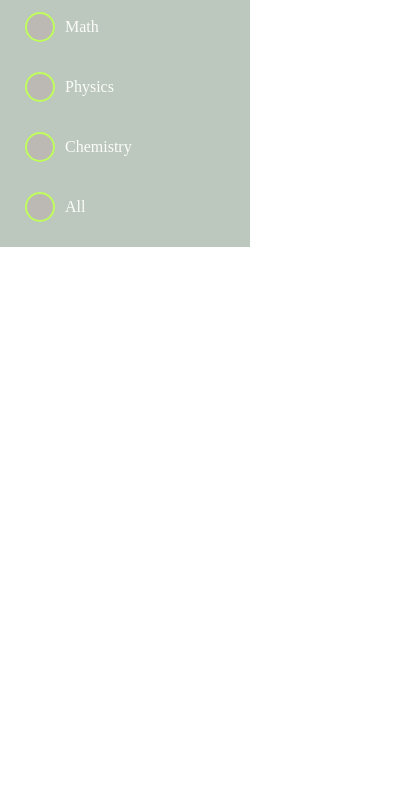
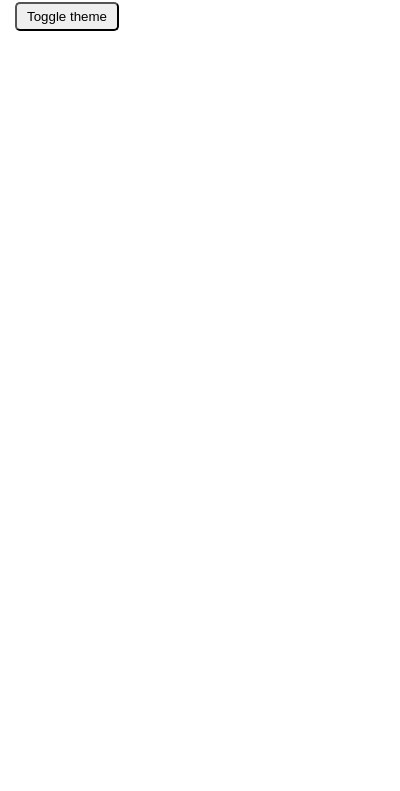
Before and after one commit to hokageCV/revisio, a browser extension: page popup/popup.html in a window 400 px wide. Shown: the part 47-838 px from the top of the page. Drawn offline with Linux system fonts and the light colour scheme.

Commit message:
toggle theme

```diff
--- a/background/background.js
+++ b/background/background.js
@@ -11,7 +11,8 @@ var __awaiter = (this && this.__awaiter) || function (thisArg, _arguments, P, ge
 chrome.runtime.onInstalled.addListener((e) => __awaiter(void 0, void 0, void 0, function* () {
     console.log(e);
     if (e.reason === chrome.runtime.OnInstalledReason.INSTALL) {
-        yield chrome.storage.local.set({ isOnboarded: false });
+        yield chrome.storage.sync.set({ isOnboarded: false });
+        yield chrome.storage.sync.set({ darkMode: false });
         chrome.tabs.create({
             url: "./background/onboard/onboard.html", //this path has to be relative to root directory
         });
--- a/background/background.ts
+++ b/background/background.ts
@@ -1,7 +1,7 @@
 chrome.runtime.onInstalled.addListener(async (e) => {
-    console.log(e);
     if (e.reason === chrome.runtime.OnInstalledReason.INSTALL) {
-        await chrome.storage.local.set({ isOnboarded: false });
+        await chrome.storage.sync.set({ isOnboarded: false });
+        await chrome.storage.sync.set({ darkMode: false });
 
         chrome.tabs.create({
             url: "./background/onboard/onboard.html", //this path has to be relative to root directory
--- a/background/onboard/onboard.css
+++ b/background/onboard/onboard.css
@@ -1,5 +1,8 @@
 :root {
-  --baseBG: var(--green);
+  --baseBG: var(--snow-1);
+  --inputBG: var(--snow-3);
+  --heading: var(--night-3);
+  --buttonBG: var(--frost-3);
 }
 
 body {
@@ -18,6 +21,7 @@ main {
 
 main h1 {
   font-size: 32px;
+  color: var(--heading);
 }
 
 main input {
@@ -26,7 +30,7 @@ main input {
   font-size: 28px;
   outline: none;
   border-radius: 5px;
-  background-color: var(--green-slate);
+  background-color: var(--inputBG);
 }
 
 button {
@@ -36,5 +40,5 @@ button {
   font-weight: bold;
   border-radius: 10px;
   cursor: pointer;
-  background-color: var(--orange-dark);
+  background-color: var(--buttonBG);
 }
--- a/background/onboard/onboard.js
+++ b/background/onboard/onboard.js
@@ -23,8 +23,8 @@ document.addEventListener("DOMContentLoaded", () => {
 });
 const saveName = (input) => __awaiter(void 0, void 0, void 0, function* () {
     try {
-        yield chrome.storage.local.set({ userName: input.value });
-        yield chrome.storage.local.set({ isOnboarded: true });
+        yield chrome.storage.sync.set({ userName: input.value });
+        yield chrome.storage.sync.set({ isOnboarded: true });
         window.close();
         chrome.tabs.create({ url: "chrome://newtab" });
     }
--- a/background/onboard/onboard.ts
+++ b/background/onboard/onboard.ts
@@ -17,8 +17,8 @@ document.addEventListener("DOMContentLoaded", () => {
 
 const saveName = async (input: HTMLInputElement) => {
     try {
-        await chrome.storage.local.set({ userName: input.value });
-        await chrome.storage.local.set({ isOnboarded: true });
+        await chrome.storage.sync.set({ userName: input.value });
+        await chrome.storage.sync.set({ isOnboarded: true });
         window.close();
         chrome.tabs.create({ url: "chrome://newtab" });
     } catch (err) {
--- a/newTab/newTab.css
+++ b/newTab/newTab.css
@@ -1,12 +1,9 @@
 @import url("https://fonts.googleapis.com/css2?family=Montserrat&display=swap");
 
 :root {
-  /* --baseBG: #2e3436; */
-  /* --mainText: #e9dcc9; */
-  --baseBG: var(--orange-light);
-
-  --cardBG: var(--orange-light-dark);
-  --cardText: var(--blue-dark);
+  --baseBG: var(--aurora-green);
+  --cardBG: var(--aurora-yellow);
+  --cardText: var(--night-4);
 }
 
 body {
--- a/popup/popup.css
+++ b/popup/popup.css
@@ -1,28 +1,22 @@
 :root {
-  --navBG: var(--red-bright);
-  --navText: white;
-  --mainBG: var(--green-whiteish);
-  --mainText: #fbfcf8;
-
-  --options-primary-color: var(--green-chatak);
-  --options-text-color: red;
-  --options-background-color: yellow;
-  --options-radio-hover-BG: var(--green-bright-dark);
-  --options-radio-inner: var(--white-bright);
-  --options-radio-border-hover-BG: var(--green);
+  --navBG: #f0f0f0;
+  --navText: #333;
+  --mainBG: #fff;
+  --mainText: #333;
 }
 
 body {
   width: 250px;
   margin: 0;
   padding: 0;
+  --bg-color: var(--mainBG);
+  --text-color: var(--mainText);
 }
 
 nav {
   background-color: var(--navBG);
   padding: 1px;
   margin: 0;
-
   display: flex;
   justify-content: center;
   align-items: center;
@@ -31,78 +25,34 @@ nav {
 nav p {
   font-size: 22px;
   color: var(--navText);
-
   margin: 1px;
   padding: 5px;
   height: 30px;
 }
 
 main {
+  background-color: var(--bg-color);
+  color: var(--text-color);
   font-size: 16px;
-  color: var(--mainText);
-  background-color: var(--mainBG);
   padding: 5px;
-
   display: flex;
   flex-direction: column;
   justify-content: center;
   align-items: flex-start;
 }
 
-/* ================== options ================ */
-
-.options {
-  display: flex;
-  flex-wrap: wrap;
-  flex-direction: column;
+main button {
+  margin-left: 10px;
+  cursor: pointer;
+  padding: 5px 10px;
+  border-radius: 5px;
 }
 
-label {
-  display: flex;
-  cursor: pointer;
-  font-weight: 500;
-  position: relative;
-  overflow: hidden;
-  margin-bottom: 10px;
+body.dark-mode {
+  --navBG: #222;
+  --navText: #fff;
+  --mainBG: #111;
+  --mainText: #fff;
+  --bg-color: var(--mainBG);
+  --text-color: var(--mainText);
 }
-
-input {
-  position: absolute;
-  left: -9999px;
-}
-
-input:checked + span {
-  background-color: var(--options-radio-hover-BG);
-}
-
-span {
-  display: flex;
-  align-items: center;
-  padding: 10px 20px;
-  border-radius: 9999px;
-  transition: 0.25s ease;
-  margin-right: 10px;
-}
-
-span:hover {
-  background-color: var(--options-radio-hover-BG);
-}
-
-span:before {
-  display: flex;
-  flex-shrink: 0;
-  content: "";
-  background-color: var(--options-radio-inner);
-  width: 30px;
-  height: 30px;
-  border-radius: 50%;
-  margin-right: 10px;
-  transition: 0.25s ease;
-  box-shadow: inset 0 0 0 2px var(--options-primary-color);
-}
-
-input:checked + span:before {
-  box-shadow: inset 0 0 0 7px var(--options-primary-color);
-}
-
-/* ============================================= */
--- a/popup/popup.html
+++ b/popup/popup.html
@@ -4,8 +4,8 @@
     <meta charset="UTF-8">
     <meta http-equiv="X-UA-Compatible" content="IE=edge">
     <meta name="viewport" content="width=device-width, initial-scale=1.0">
+    <link rel="stylesheet" href="../variables/variables.css">
     <link rel="stylesheet" href="./popup.css">
-    <link rel="stylesheet" href="../variables/variables.css">
 
     <title>Popup</title>
 </head>
@@ -14,26 +14,7 @@
         <p>Revisio</p>
     </nav>
     <main>
-        <div class="options">
-
-            <label for="math">
-                <input type="radio" name="subject" id="math" value="math">
-                <span>Math</span>
-            </label>
-            <label for="physics">
-                <input type="radio" name="subject" id="physics" value="physics">
-                <span>Physics</span>
-            </label>
-            <label for="chemistry">
-                <input type="radio" name="subject" id="chemistry" value="chemistry">
-                <span>Chemistry</span>
-            </label>
-            <label for="all">
-                <input type="radio" name="subject" id="all" value="all">
-                <span>All</span>
-            </label>
-
-        </div>
+        <button id="toggle-btn">Toggle theme</button>
     </main>
 </body>
 <script src="./popup.js"></script>
--- a/popup/popup.js
+++ b/popup/popup.js
@@ -1,11 +1,25 @@
 "use strict";
-console.log("popup is running");
-const newTabBtn = document.getElementById("new-tab-btn");
-newTabBtn.addEventListener("click", () => {
-    const message = { command: "change new tab bg color" };
-    chrome.tabs.query({}, (tabs) => {
-        for (const tab of tabs) {
-            chrome.tabs.sendMessage(tab.id, message);
+// const newTabBtn = document.getElementById("new-tab-btn")!;
+// newTabBtn.addEventListener("click", () => {
+//     const message = { command: "change new tab bg color" };
+// chrome.tabs.query({}, (tabs) => {
+//     for (const tab of tabs) {
+//         chrome.tabs.sendMessage(tab.id as number, message);
+//     }
+// });
+// });
+const toggleBtn = document.getElementById("toggle-btn");
+const body = document.querySelector("body");
+document.addEventListener("DOMContentLoaded", () => {
+    chrome.storage.sync.get("darkMode", (data) => {
+        if (data.darkMode) {
+            body.classList.add("dark-mode");
         }
     });
 });
+toggleBtn.addEventListener("click", function () {
+    body.classList.toggle("dark-mode");
+    chrome.storage.sync.get("darkMode", (data) => {
+        chrome.storage.sync.set({ darkMode: !data.darkMode });
+    });
+});
--- a/variables/variables.css
+++ b/variables/variables.css
@@ -1,30 +1,30 @@
 :root {
+  /* onboard */
+  --snow-1: #eceff4;
+  --snow-3: #d8dee9;
+  --night-3: #3b4252;
+  --frost-3: #81a1c1;
+
+  /* newtab */
+  --aurora-green: #a3be8c;
+  --aurora-yellow: #ebcb8b;
+  --night-4: #2e3440;
+
+  /* extra
+
+  --green: #00d084;
+  --green-slate: #a4c977;
+  --orange-dark: #de491f;
+  --night-1: #4c566a;
+  --night-2: #434c5e;
+  --aurora-red: #bf616a;
+
+  --orange-light: #faeecb;
+  --orange-light-dark: #feddae;
+  --blue-dark: #035b66;
+
   --red-bright: #cf2e2e;
   --red-dark: #b82d30;
 
-  --blue: #0098ff;
-  --blue-bright: #00a3d4;
-  --blue-bright-dark: #0080af;
-
-  --orange-light: #faeecb;
-  --orange-light-dark: #feddae;
-  --yellow: #ffcf4b;
-
-  --green: #00d084;
-  --green-bright: #d3d839;
-  --green-bright-dark: #96ae3e;
-
-  --green-whiteish: #bcc8be;
-  --orange-dark: #de491f;
-  --blue-dark: #035b66;
-
-  --blue-navy: #000080;
-
-  --green-slate: #a4c977;
-  --green-blue: #536b7d;
-
-  --green-chatak: #bffd5f;
-  --orange-matt: #fc8438;
-
-  --white-bright: #bcb9b4;
+  --green-whiteish: #bcc8be; */
 }
```
Also changed, not shown: newTab/newTab.html (+1 -1 lines), newTab/newTab.js (+13 -20 lines), newTab/newTab.ts (+23 -8 lines), popup/popup.ts (+14 -8 lines).
